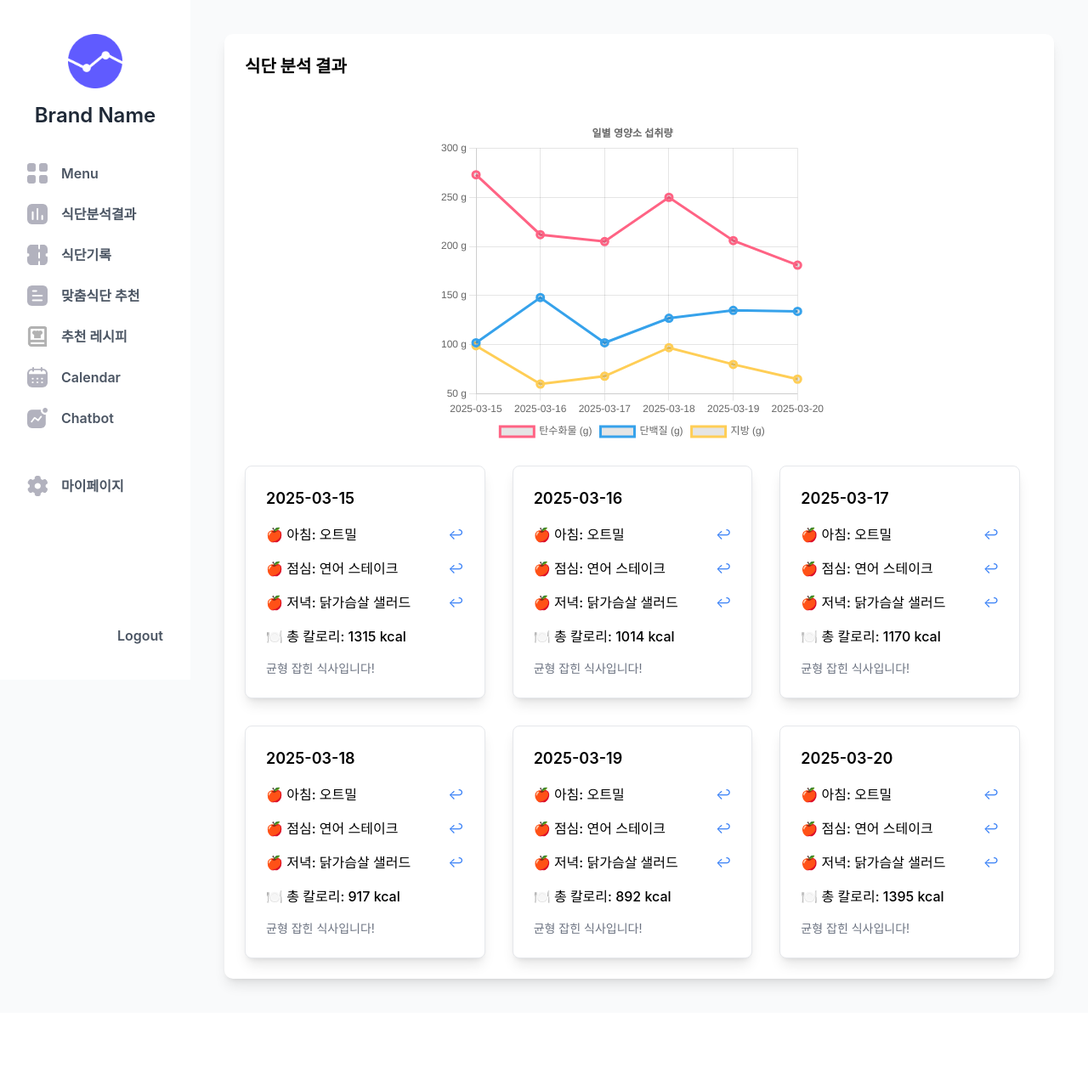
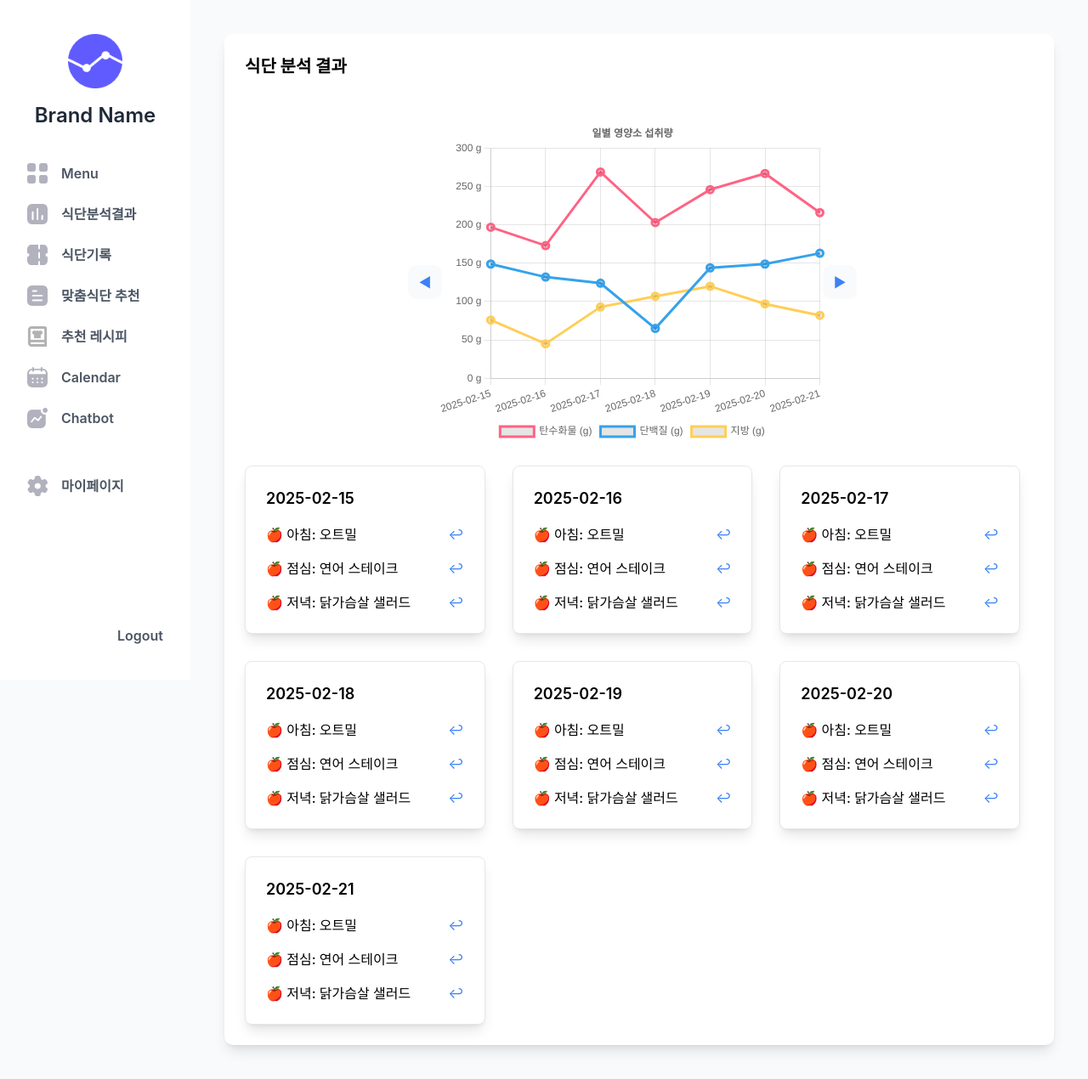
Before and after one commit to food-insight/front, a React (Create React App) app: page /Analysis in a window 1280 px wide. Shown: the whole page at 85% size. Before the commit the page ends 1192 px from the top, so only its background shows below. Built offline with nearby package versions, Linux system fonts and the light colour scheme.

Commit message:
차트 일주일 단위로 보이게 수정

```diff
--- a/src/components/AnalysisComponent.js
+++ b/src/components/AnalysisComponent.js
@@ -7,12 +7,16 @@ ChartJS.register(CategoryScale, LinearScale, PointElement, LineElement, Title, T
 function AnalysisComponent(props) {
     const [analysisHistory, setAnalysisHistory] = useState([]);
     const [openStates, setOpenStates] = useState({});
+    const [currentWeek, setCurrentWeek] = useState(0);
 
     useEffect(() => {
-        // 더미 데이터 생성 (3일치 아침, 점심, 저녁)
         const meals = ["오트밀", "연어 스테이크", "닭가슴살 샐러드"];
         const dummyData = [];
-        const dates = ["2025-03-15", "2025-03-16", "2025-03-17", "2025-03-18", "2025-03-19", "2025-03-20"];
+        const dates = Array.from({ length: 30 }, (_, i) => {
+            const date = new Date();
+            date.setUTCDate(date.getUTCDate() - i);
+            return date.toISOString().split("T")[0];
+        }).reverse();
 
         dates.forEach((date, index) => {
             const dayData = [
@@ -37,7 +41,6 @@ function AnalysisComponent(props) {
         setAnalysisHistory(dummyData);
     }, []);
 
-    // 날짜별 영양소 합산 데이터 생성 (일별 분석 차트에 사용됨)
     const dailyData = {};
     analysisHistory.forEach((entry) => {
         if (!dailyData[entry.date]) {
@@ -49,25 +52,29 @@ function AnalysisComponent(props) {
         dailyData[entry.date].totalCalories += entry.totalCalories;
     });
 
-    // 차트 데이터
+    const allDates = Object.keys(dailyData).sort();
+    const startIdx = currentWeek * 7;
+    const endIdx = startIdx + 7;
+    const visibleDates = allDates.slice(startIdx, endIdx);
+
     const chartData = {
-        labels: Object.keys(dailyData), // 날짜 리스트
+        labels: visibleDates,
         datasets: [
             {
                 label: "탄수화물 (g)",
-                data: Object.values(dailyData).map((d) => d.carbs),
+                data: visibleDates.map((d) => dailyData[d]?.carbs || 0),
                 borderColor: "rgb(255, 99, 132)",
                 fill: false,
             },
             {
                 label: "단백질 (g)",
-                data: Object.values(dailyData).map((d) => d.protein),
+                data: visibleDates.map((d) => dailyData[d]?.protein || 0),
                 borderColor: "rgb(54, 162, 235)",
                 fill: false,
             },
             {
                 label: "지방 (g)",
-                data: Object.values(dailyData).map((d) => d.fat),
+                data: visibleDates.map((d) => dailyData[d]?.fat || 0),
                 borderColor: "rgb(255, 206, 86)",
                 fill: false,
             },
@@ -104,7 +111,6 @@ function AnalysisComponent(props) {
         },
     };
 
-    // 상세 정보 열기/닫기 상태 변경 함수
     const toggleOpenState = (date, meal) => {
         setOpenStates((prevState) => {
             const key = `${date}-${meal}`;
@@ -119,58 +125,65 @@ function AnalysisComponent(props) {
         <div className="relative w-full h-auto bg-white rounded-[10px] shadow-lg p-6">
             <div className="w-full pr-4 flex flex-col">
                 <h2 className="text-xl font-bold mb-4">식단 분석 결과</h2>
+                <div className="relative w-full flex justify-center items-center mt-8">
+                    <button
+                        className="absolute left-48 top-1/2 -translate-y-1/2 text-blue-500 w-10 h-10 bg-gray-50 rounded-[10px] hover:bg-gray-200"
+                        onClick={() => setCurrentWeek((prev) => Math.max(prev - 1, 0))}
+                        disabled={currentWeek === 0}
+                    >
+                        ◀
+                    </button>
 
-                    {/* 차트 아래로 이동 */}
-                    <div className="w-full mt-8 flex flex-col items-center space-y-4">
+
                     {/* 차트 */}
+                    <div className="w-full flex flex-col items-center">
                         {analysisHistory.length > 0 && (
                             <div className="h-96 w-full lg:w-1/2">
-                                <Line data={chartData} options={options} />
+                                <Line data={chartData} options={options}/>
                             </div>
                         )}
                     </div>
 
-                    {/* 기록된 모든 분석 결과 */}
+                    {/* 다음 주 버튼 */}
+                    <button
+                        className="absolute right-48 top-1/2 -translate-y-1/2 text-blue-500 w-10 h-10 bg-gray-50 rounded-[10px] hover:bg-gray-200"
+                        onClick={() => setCurrentWeek((prev) => prev + 1)}
+                        disabled={endIdx >= allDates.length}
+                    >
+                        ▶
+                    </button>
+                </div>
+
+
                 {analysisHistory.length > 0 && (
                     <div className="mt-6 grid grid-cols-1 sm:grid-cols-2 md:grid-cols-3 gap-8">
-                            {Object.keys(dailyData).map((date) => (
+                        {visibleDates.map((date) => (
                             <div key={date} className="bg-white p-6 rounded-lg shadow-lg border space-y-4">
                                 <h3 className="text-lg font-semibold mb-2">{date}</h3>
                                 <div className="space-y-4">
                                     {["아침", "점심", "저녁"].map((meal, idx) => {
-                                            const mealData = analysisHistory.filter(
-                                                (entry) => entry.date === date && entry.meal === meal
-                                            )[0];
-
+                                        const mealData = analysisHistory.find((entry) => entry.date === date && entry.meal === meal);
                                         const isOpen = openStates[`${date}-${meal}`];
-
-                                            return (
+                                        return mealData ? (
                                             <div key={idx} className="space-y-2">
                                                 <div className="flex justify-between items-center">
-                                                        <p className="font-medium">🍎 {meal}: {mealData?.food}</p>
-                                                        <button
-                                                            className="text-blue-500"
-                                                            onClick={() => toggleOpenState(date, meal)}
-                                                        >
+                                                    <p className="font-medium">🍎 {meal}: {mealData.food}</p>
+                                                    <button className="text-blue-500"
+                                                            onClick={() => toggleOpenState(date, meal)}>
                                                         {isOpen ? "↩" : "↩"}
                                                     </button>
                                                 </div>
                                                 {isOpen && (
                                                     <div className="space-y-2">
-                                                            <p>￮ 탄수화물: {mealData?.carbs}g</p>
-                                                            <p>￮ 단백질: {mealData?.protein}g</p>
-                                                            <p>￮ 지방: {mealData?.fat}g</p>
-                                                            <p>￮ 칼로리: {mealData?.totalCalories} kcal</p>
+                                                        <p>￮ 탄수화물: {mealData.carbs}g</p>
+                                                        <p>￮ 단백질: {mealData.protein}g</p>
+                                                        <p>￮ 지방: {mealData.fat}g</p>
+                                                        <p>￮ 칼로리: {mealData.totalCalories} kcal</p>
                                                     </div>
                                                 )}
                                             </div>
-                                            );
+                                        ) : null;
                                     })}
-                                        <div className="mt-4">
-                                            <p className="font-medium">🍽️ 총 칼로리: {dailyData[date].totalCalories} kcal</p>
-                                        </div>
-                                        <div
-                                            className="mt-4 text-sm text-gray-500">{dailyData[date].totalCalories > 1500 ? "너무 많이 드셨어요!" : "균형 잡힌 식사입니다!"}</div>
                                 </div>
                             </div>
                         ))}
```
Lines whose indentation alone changed are shown as unchanged.
